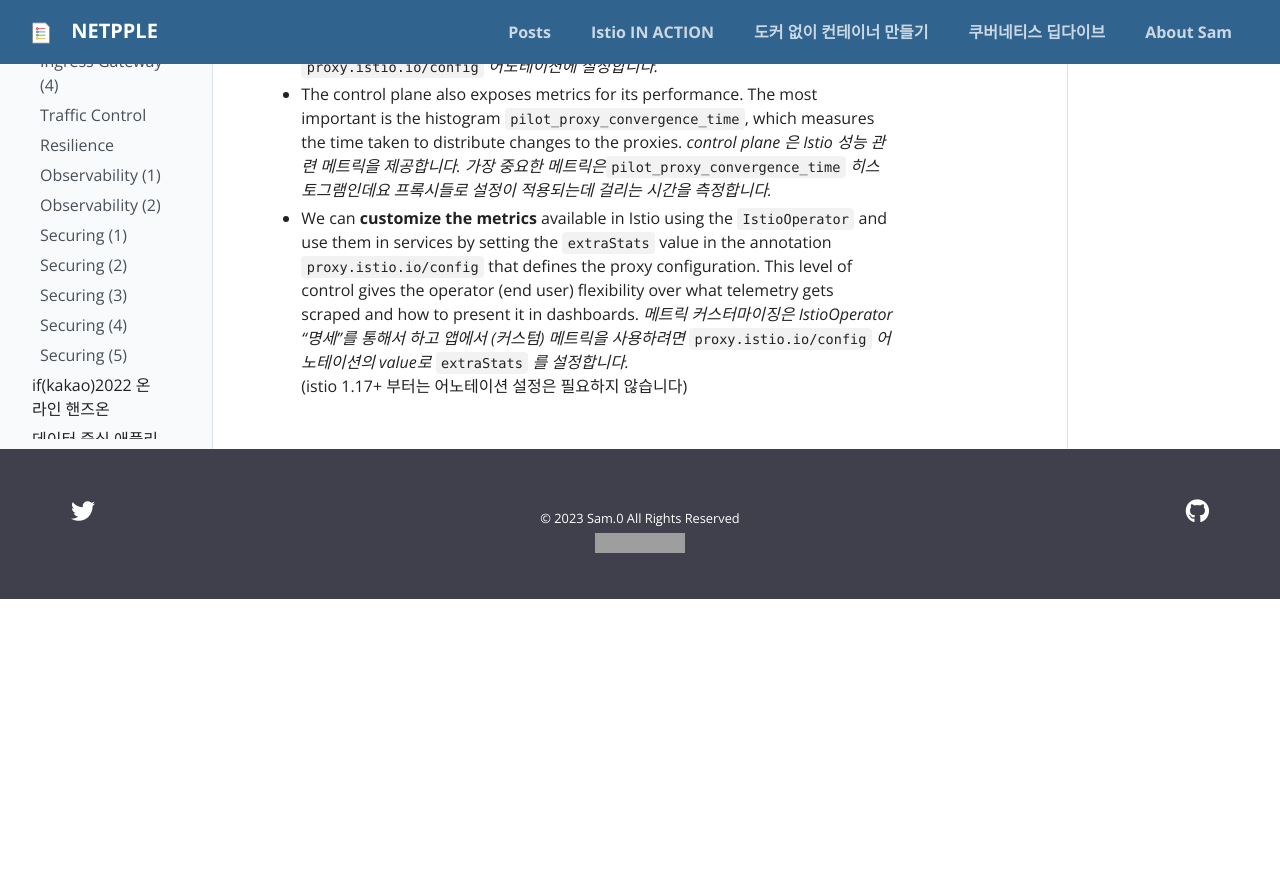
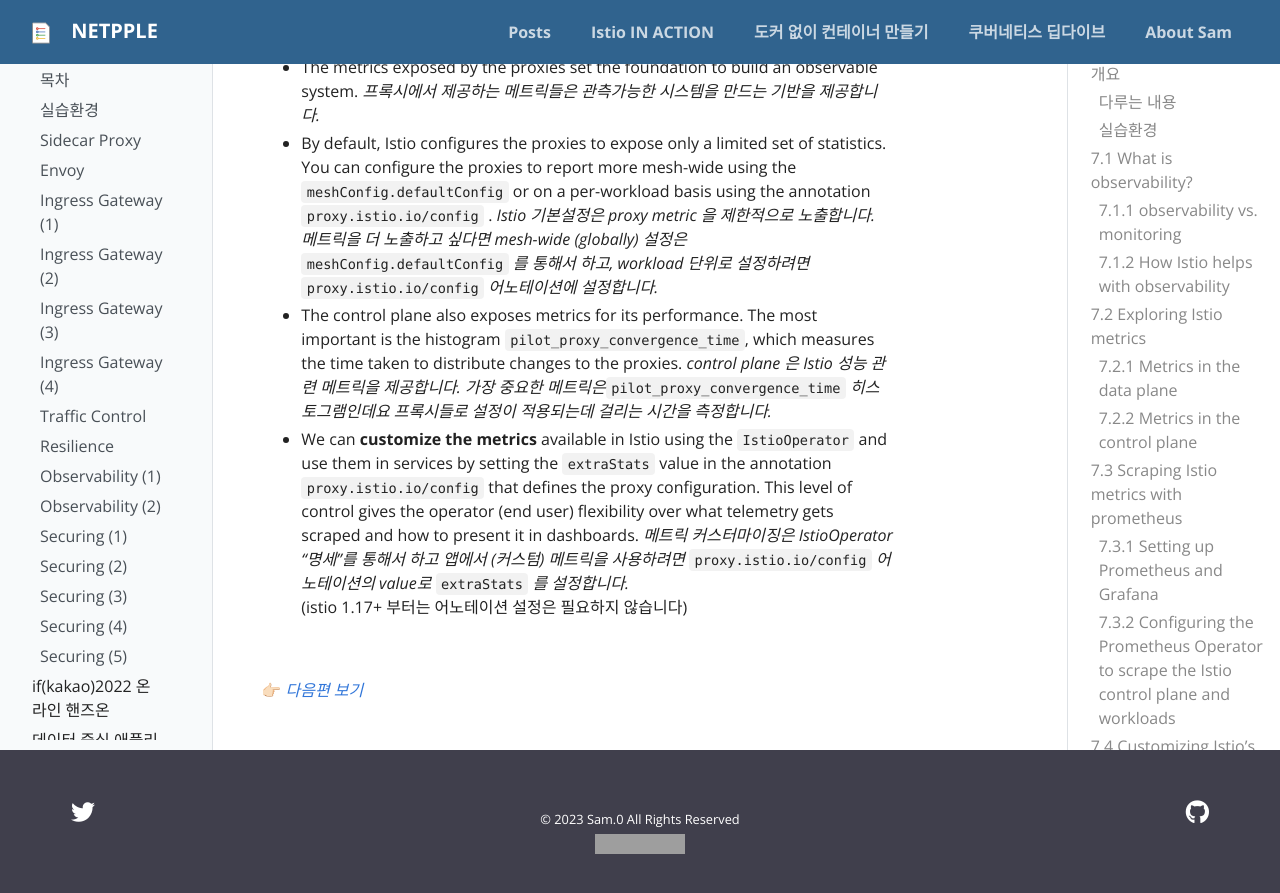
Before and after one commit to netpple/netpple.github.io, a Jekyll site: the page built from _docs/istio-in-action/Istio-ch7-observability.md, in a window 1280 px wide and 900 px high, scrolled down 35638 px. Shown: the top 893 px of the window. Built offline with Jekyll 4.4.1, drawn with Linux system fonts in a browser that asks for light colours; comment, search, counter and statistics services are not loaded; before the commit the page ends 36237 px from its top, so only the background shows below that; grey boxes are pictures that could not be loaded.

Commit message:
istio-ch7 목차정리

````diff
--- a/_docs/istio-in-action/Istio-ch7-observability.md
+++ b/_docs/istio-in-action/Istio-ch7-observability.md
@@ -21,7 +21,7 @@
 
 <!--more-->
 
-## 개요
+# 개요
 
 - 클라우드, MSA 는 near-exponential (지수함수)에 가까운 복잡도(Complexity) 증가를 보입니다.
 - Observability ~ Understanding “What’s really happening”
@@ -29,7 +29,7 @@
 - Istio는 Observability 를 위해 어플리케이션 네트워크 레벨의 metric 수집을 제공합니다.
 - Istio가 제공하는 network metrics를 통해서 시각적으로 network call graphs 를 이해할 수 있습니다.
 
-### 다루는 내용
+## 다루는 내용
 
 - Observability 필요성
 - Monitoring 이란
@@ -40,13 +40,13 @@
 - control-plane metrics
 - Customize metrics
 
-### 실습환경
+## 실습환경
 
 - minikube (k8s) 및 istio 설치.  참고: [https://netpple.github.io/2023/Istio-Environment/](https://netpple.github.io/2023/Istio-Environment/)
 - **실습 네임스페이스** : istioinaction
 - **실습 디렉토리** : book-source-code
 
-## 7.1 What is observability?
+# 7.1 What is observability?
 
 **Observability가 뭐에요?**
 
@@ -63,7 +63,7 @@
 - Observability는 application instrumentation, network instrumentation, signal collection infrastructure, databases  등 시스템의 다양한 레벨에서의 계측을 포함하고
 - 예상치 못한 문제가 발생했을 때 방대한 데이터들에서 필요한 데이터를 선별하여 문제에 대한 전체적인 퍼즐을 짜맞추게 됩니다
 
-### 7.1.1 observability vs. monitoring
+## 7.1.1 observability vs. monitoring
 
 **모니터링 하고 어떻게 다른가요?**
 
@@ -76,7 +76,7 @@
 - 예) monitoring 관점(system load, resources, traffics …)에서는 문제가 없지만 고객(Jone Doe)이 시스템 응답(10초)이 느리다고 느끼는 문제
 - observability 관점에서는 (monitoring 보다) 더 많은 레이어들에서 데이터를 추출하고 고객 요청 (Jone Done)이 시스템으로 전달된 exact path 를 결정함
 
-### 7.1.2 How Istio helps with observability
+## 7.1.2 How Istio helps with observability
 
 **그래서 Istio는 observability 확보에 어떤 도움을 주나요?**
 
@@ -110,7 +110,7 @@
 
 * deploy - deployment, svc - service, gw - gateway, vs -virtualservice, dr - destinationrule
 
-## 7.2 Exploring Istio metrics
+# 7.2 Exploring Istio metrics
 
 - data plane ~ handle requests
 - control plane ~ configure data plane
@@ -119,7 +119,7 @@
 > *Let’s dig ! “What metrics are available for data/control plane”*
 >
 
-### 7.2.1 Metrics in the data plane
+## 7.2.1 Metrics in the data plane
 
 > *Envoy can keep a large set of connection, request, and run-time metrics that we can use to form a picture of a service’s network and communication health.*
 >
@@ -336,7 +336,8 @@
 
 ![catalog 서비스(클러스터) 정보](/docs/assets/img/istio-in-action/%25E1%2584%2589%25E1%2585%25B3%25E1%2584%258F%25E1%2585%25B3%25E1%2584%2585%25E1%2585%25B5%25E1%2586%25AB%25E1%2584%2589%25E1%2585%25A3%25E1%2586%25BA_2023-01-21_%25E1%2584%258B%25E1%2585%25A9%25E1%2584%258C%25E1%2585%25A5%25E1%2586%25AB_12.55.31.png)
 
-### 7.2.2 Metrics in the control plane
+
+## 7.2.2 Metrics in the control plane
 
 istiod 가 제공하는 풍부한 정보 ~ 예) data-plane proxy별 설정 sync 횟수 , sync 소요시간, bad config 정보, 인증서 발급/교체 등
 
@@ -422,7 +423,8 @@
 
 이러한 방법들에 대하여 이어서 살펴보겠습니다
 
-## 7.3 Scraping Istio metrics with prometheus
+
+# 7.3 Scraping Istio metrics with prometheus
 
 ```bash
 ## 앞서 살펴본 /stats 을 프로메테우스 형식으로 출력합니다
@@ -445,7 +447,7 @@
 
 지금부터 Prometheus 가 수집하도록 구성해 보겠습니다
 
-### 7.3.1 Setting up Prometheus and Grafana
+## 7.3.1 Setting up Prometheus and Grafana
 
 kube-prometheus-stack 설치
 
@@ -502,7 +504,7 @@
 kubectl delete ns prometheus
 ```
 
-### 7.3.2 Configuring the Prometheus Operator to scrape the Istio control plane and workloads
+## 7.3.2 Configuring the Prometheus Operator to scrape the Istio control plane and workloads
 
 Prometheus 에서 Istio 메트릭을 수집하려면 ServiceMonitor / PodMonitor (CRD) 명세 작성이 필요합니다.
 
@@ -646,7 +648,7 @@
 Graph 메뉴에서 수집된 메트릭을 확인해보세요
 ![스크린샷 2023-01-21 오후 5.36.53.png](/docs/assets/img/istio-in-action/%25E1%2584%2589%25E1%2585%25B3%25E1%2584%258F%25E1%2585%25B3%25E1%2584%2585%25E1%2585%25B5%25E1%2586%25AB%25E1%2584%2589%25E1%2585%25A3%25E1%2586%25BA_2023-01-21_%25E1%2584%258B%25E1%2585%25A9%25E1%2584%2592%25E1%2585%25AE_5.36.53.png)
 
-## 7.4 Customizing Istio’s standard metrics
+# 7.4 Customizing Istio’s standard metrics
 
 [Istio Standard Metrics](https://istio.io/latest/docs/reference/config/metrics/)
 Istio 표준 메트릭은 `COUNTER`와 `DISTRIBUTION`로 표현되고 Envoy의 메트릭 counter와 histogram과 연관됩니다.
@@ -689,7 +691,7 @@
     *살펴본 바와 같이 **Attribute** 는 **Dimension** value 를 정의하는데 사용됩니다.*
     **Attribute** 를 사용해서 기존 metric의 **Dimension** 을 커스터마이징 해봅시다.
 
-### 7.4.1 Configuring existing metrics
+## 7.4.1 Configuring existing metrics
 
 Istio 의 기본 메트릭 설정은 **`EnvoyFilter`** 의 **stats** proxy plugin 에 설정됩니다.
 
@@ -1014,7 +1016,7 @@
 
 *지금까지 existing standard metric (istio_requests_total)의 dimension 을 커스텀 해보았습니다.*
 
-### 7.4.2 신규 메트릭 생성하기
+## 7.4.2 신규 메트릭 생성하기
 
 *커스텀 메트릭을 만들어 봅시다*
 
@@ -1128,7 +1130,7 @@
 catalog 서비스의 /items 에 대한 요청을 카운트 하려면 어떻게 해야 할까요?
 이어서 Dimension과 attribute 를 생성해 보겠습니다.*
 
-### 7.4.3 Grouping calls with new attributes
+## 7.4.3 Grouping calls with new attributes
 
 기존 attributes 를 가지고 새로운 attributes 를 만들 수 있습니다.
 
@@ -1333,7 +1335,7 @@
 
 다음 챕터에서는 “**Visualizing Metrics** ” (Grafana, Kiali) 에 대해 살펴보겠습니다.
 
-## Summary
+# Summary
 
 - Monitoring is the process of collecting and aggregating metrics to **watch** **for known undesirable states** so that **corrective measures** can be taken.
 *모니터링은 “**알려진 이상상태**를 감지”하여 시정조치가 이루어질 수 있도록 메트릭을 수집하고 어그리게이션하는 프로세스입니다.*
@@ -1350,3 +1352,7 @@
 - We can **customize the metrics** available in Istio using the `IstioOperator` and use them in services by setting the `extraStats`  value in the annotation `proxy.istio.io/config`  that defines the proxy configuration. This level of control gives the operator (end user) flexibility over what telemetry gets scraped and how to present it in dashboards.
 *메트릭 커스터마이징은 IstioOperator “명세”를 통해서 하고 앱에서 (커스텀) 메트릭을 사용하려면* `proxy.istio.io/config` *어노테이션의 value로* `extraStats` *를 설정합니다.*
   (istio 1.17+ 부터는 어노테이션 설정은 필요하지 않습니다)
+
+<br />
+
+👉🏻 *[다음편 보기](/docs/istio-in-action/Istio-ch8-observability-2-visibility)*
````
